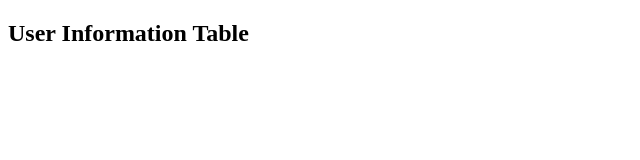
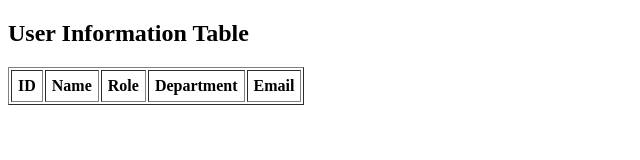
Before and after one commit to ManjunadhChowdaryKommineni/xml-demo-1, a plain HTML site: page index.html in a window 1280 px wide. Shown: the whole page, without its empty margins (0-640 px from the left). Drawn offline with Linux system fonts and the light colour scheme; no server answers.

Commit message:
Update index.html

```diff
--- a/index.html
+++ b/index.html
@@ -6,29 +6,41 @@
 <body>
 
 <h2>User Information Table</h2>
-
-<div id="output"></div>
+<table border="1" id="table" cellpadding="6"></table>
 
 <script>
-    fetch("users.xml")
-        .then(response => response.text())
-        .then(xmlText => {
-            const parser = new DOMParser();
-            const xml = parser.parseFromString(xmlText, "text/xml");
+fetch("users.xml")
+.then(response => response.text())
+.then(str => {
+    const parser = new DOMParser();
+    const xml = parser.parseFromString(str, "application/xml");
 
-            fetch("users.xsl")
-                .then(response => response.text())
-                .then(xslText => {
-                    const xsl = parser.parseFromString(xslText, "text/xml");
+    const users = xml.getElementsByTagName("user");
+    const table = document.getElementById("table");
 
-                    const xsltProcessor = new XSLTProcessor();
-                    xsltProcessor.importStylesheet(xsl);
+    // Header
+    table.innerHTML = `
+        <tr>
+            <th>ID</th>
+            <th>Name</th>
+            <th>Role</th>
+            <th>Department</th>
+            <th>Email</th>
+        </tr>
+    `;
 
-                    const resultDocument = xsltProcessor.transformToFragment(xml, document);
-
-                    document.getElementById("output").appendChild(resultDocument);
-                });
-        });
+    for(let i=0; i<users.length; i++){
+        table.innerHTML += `
+            <tr>
+                <td>${users[i].getElementsByTagName("id")[0].textContent}</td>
+                <td>${users[i].getElementsByTagName("name")[0].textContent}</td>
+                <td>${users[i].getElementsByTagName("role")[0].textContent}</td>
+                <td>${users[i].getElementsByTagName("department")[0].textContent}</td>
+                <td>${users[i].getElementsByTagName("email")[0].textContent}</td>
+            </tr>
+        `;
+    }
+});
 </script>
 
 </body>
```
